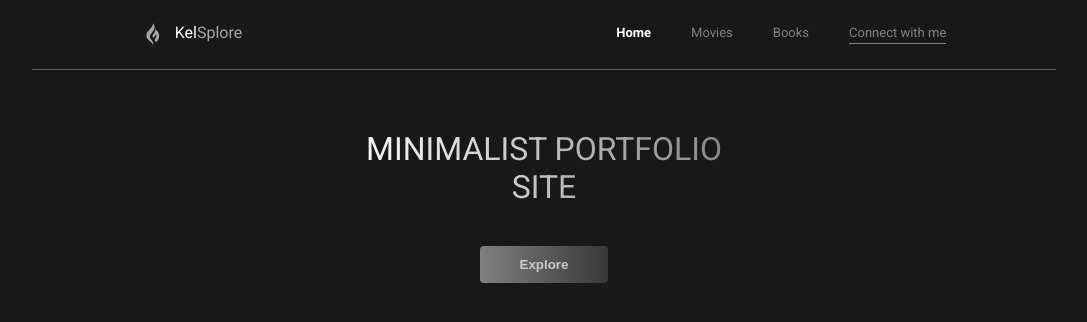
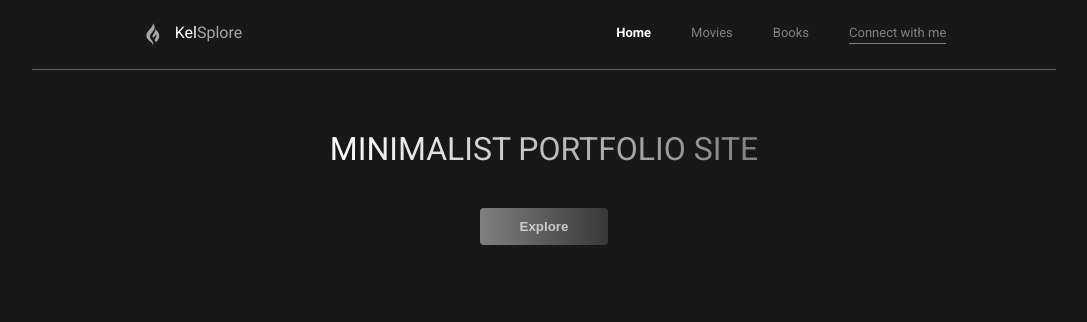
Before and after one commit to Kelechi095/Kelsplore-App, a React (Vite) app: page / in a window 1280 px wide. Shown: the top 322 px of the page, without its empty margins (96-1183 px from the left). Built offline with nearby package versions, Linux system fonts and the light colour scheme.

Commit message:
edited the css portion of the section component

```diff
--- a/src/index.css
+++ b/src/index.css
@@ -36,8 +36,6 @@ ul{
 }
 
 section {
-  width: 400px;
-  width: 400px;
   margin: 0 auto;
   margin-top: 40px;
 
```
